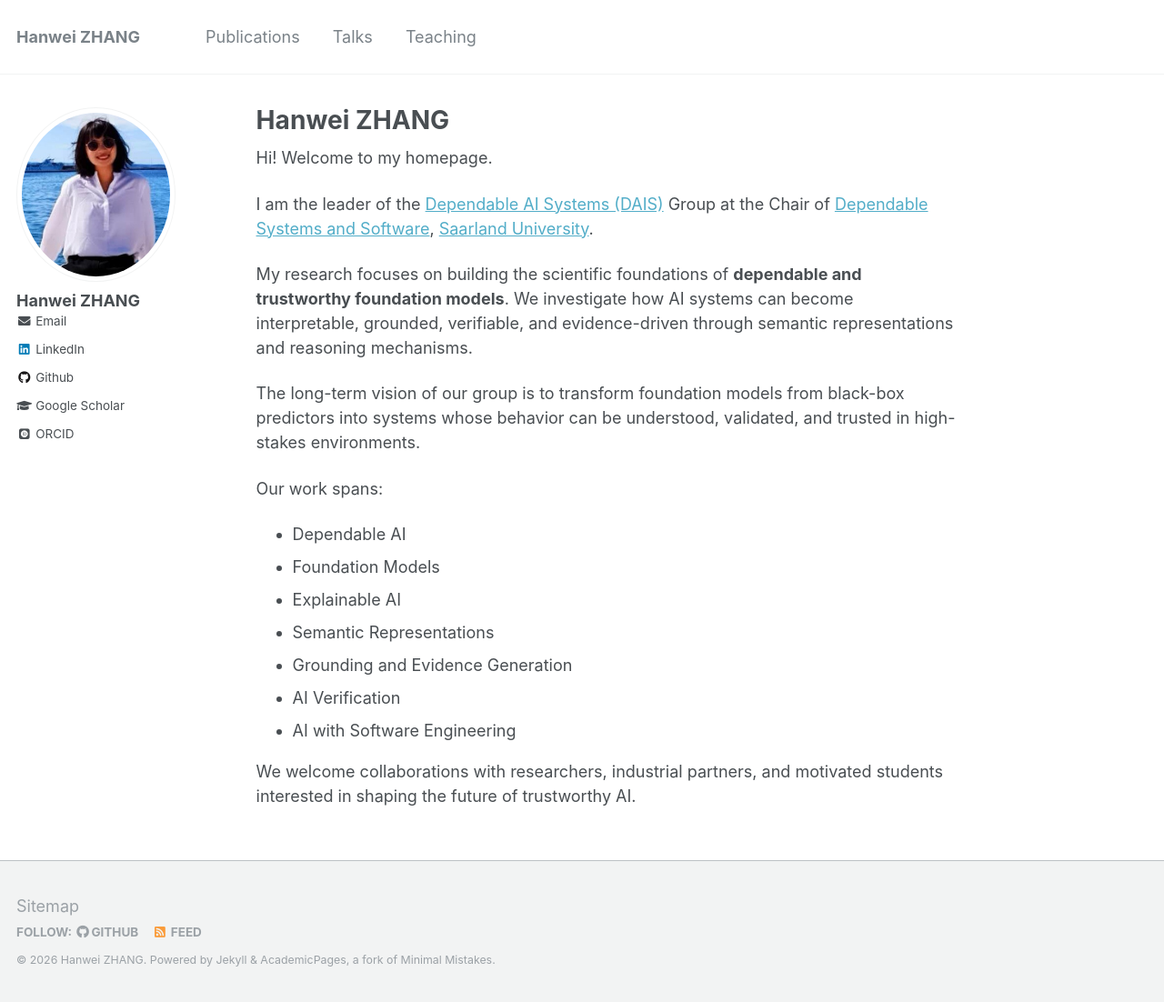
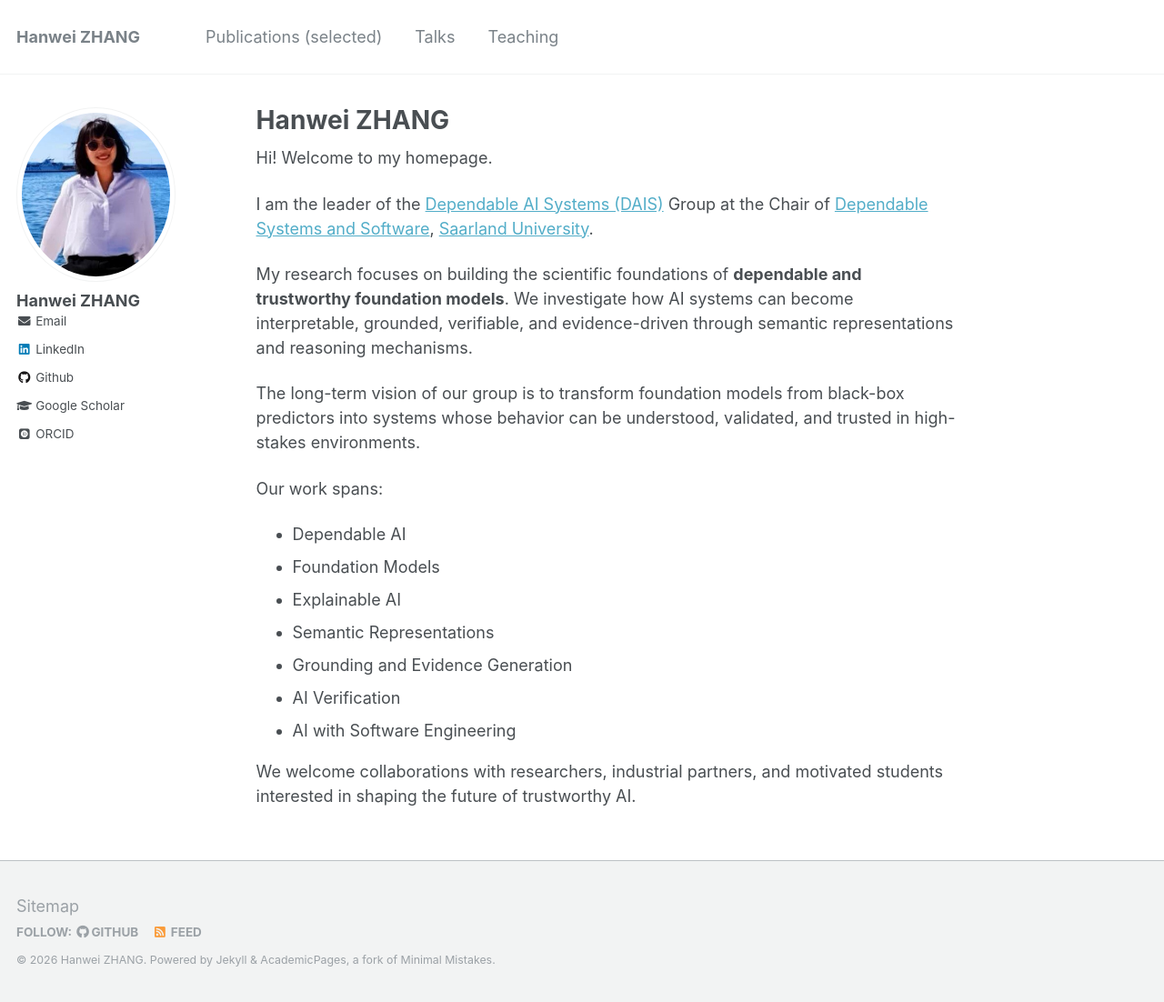
Before and after one commit to hanwei0912/hanwei0912.github.io, a Jekyll site: the page built from _pages/about.md, in a window 1280 px wide and 1102 px high. Shown: the whole window at 91% size. Built offline with Jekyll 4.4.1, drawn with Linux system fonts in a browser that asks for light colours; some web fonts are replaced.

Commit message:
Update navigation.yml

```diff
--- a/_data/navigation.yml
+++ b/_data/navigation.yml
@@ -1,6 +1,6 @@
 # main links links
 main:
-    - title: "Publications"
+    - title: "Publications (selected)"
       url: /publications/
 
     - title: "Talks"
```
